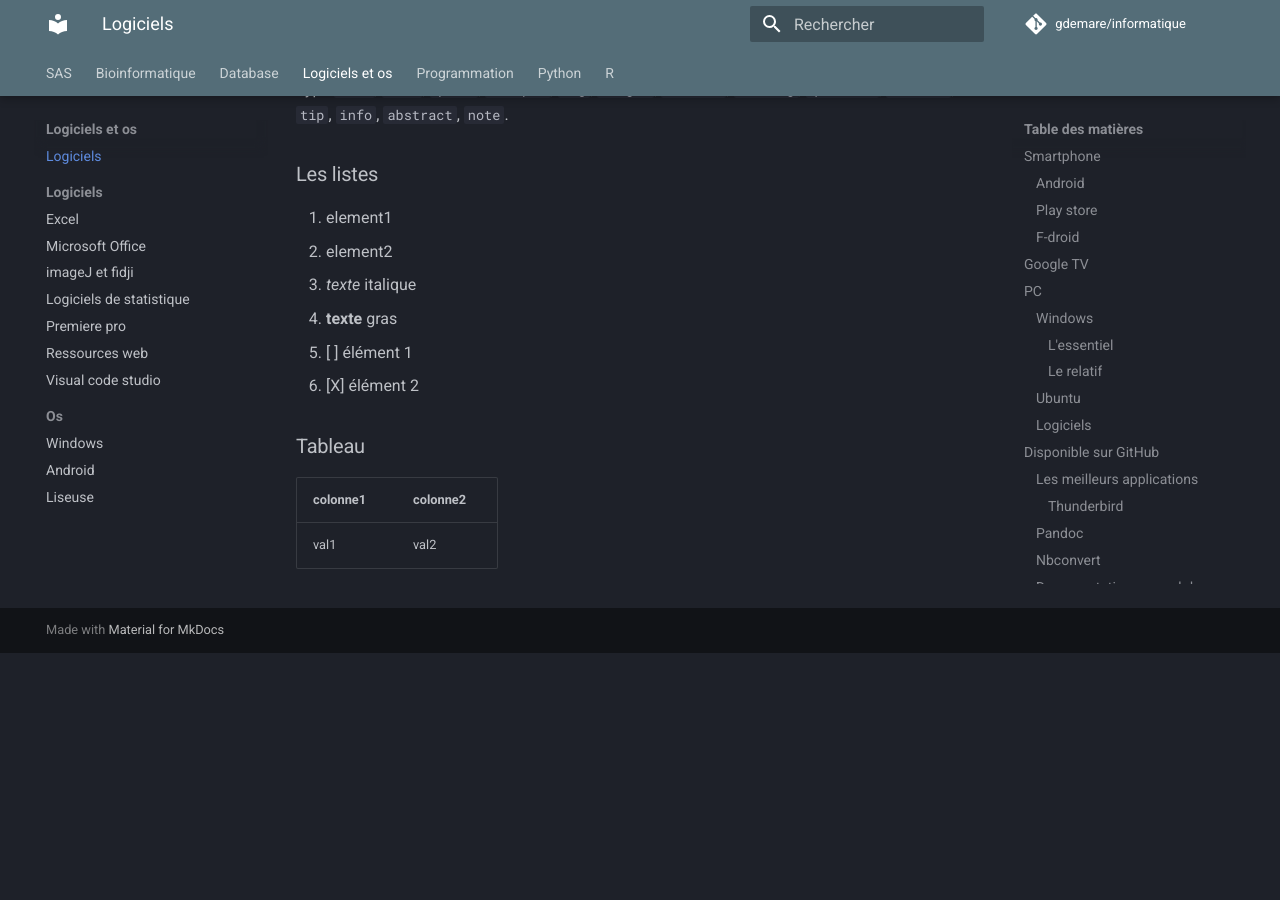
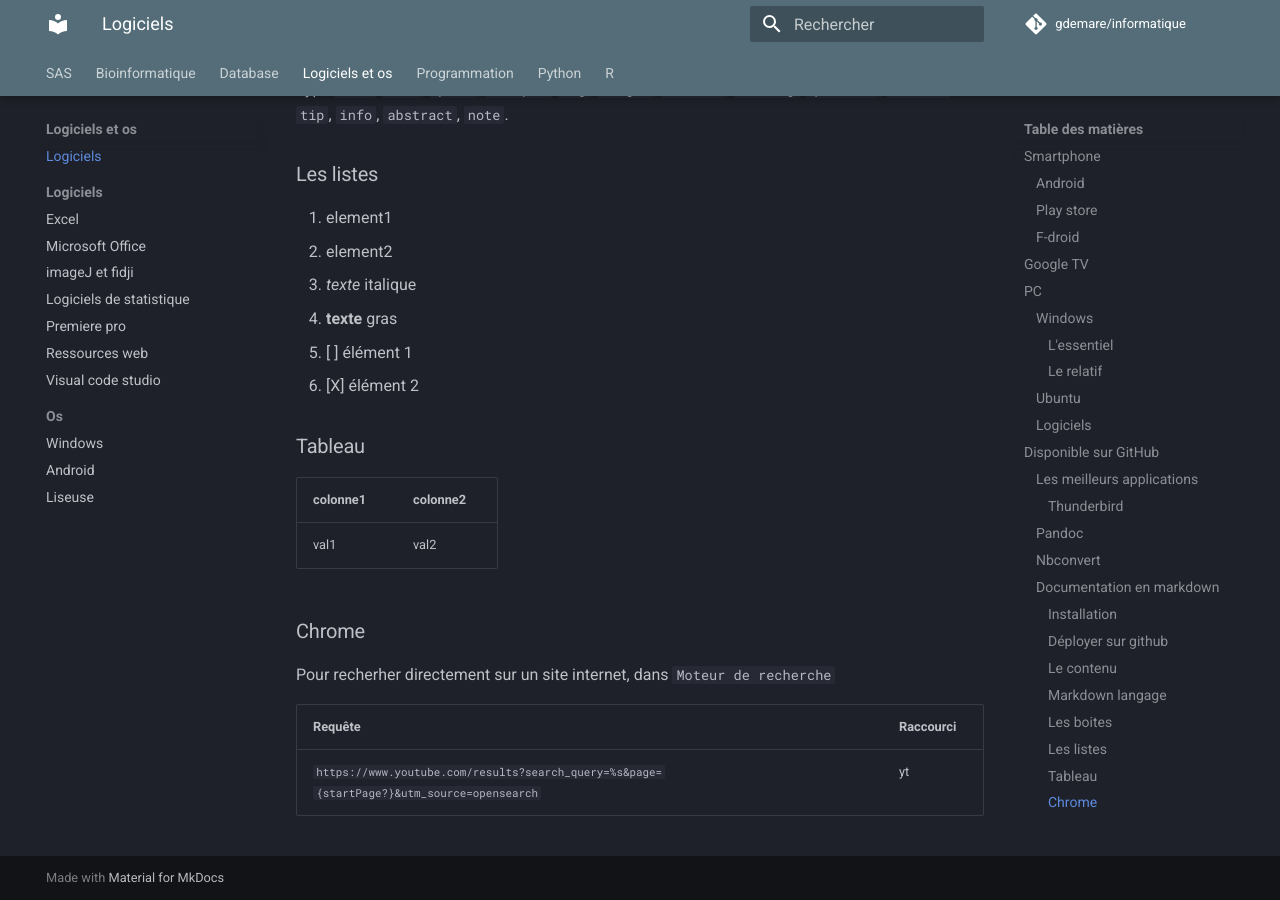
Before and after one commit to gdemare/Informatique, an MkDocs documentation site: the page built from docs/logiciels et os/logiciels.md, in a window 1280 px wide and 900 px high, scrolled down 6323 px. Built offline with MkDocs 1.6.1 and Material for MkDocs 9.7.7, drawn with Linux system fonts in a browser that asks for light colours; comment, search, counter and statistics services are not loaded; before the commit the page ends 6976 px from its top, so only the background shows below that.

Commit message:
Update logiciels.md

```diff
--- a/docs/logiciels et os/logiciels.md
+++ b/docs/logiciels et os/logiciels.md
@@ -237,3 +237,12 @@ Type `note`, `info`, `quote`, `example`, `bug`, `danger`, `failure`, `warning`,
 colonne1	| colonne2
 ------------|-----
 val1 		| val2
+
+
+### Chrome
+
+Pour recherher directement sur un site internet, dans `Moteur de recherche`
+
+| Requête  | Raccourci |
+|---|---|
+| `https://www.youtube.com/results?search_query=%s&page={startPage?}&utm_source=opensearch` | yt |
```
